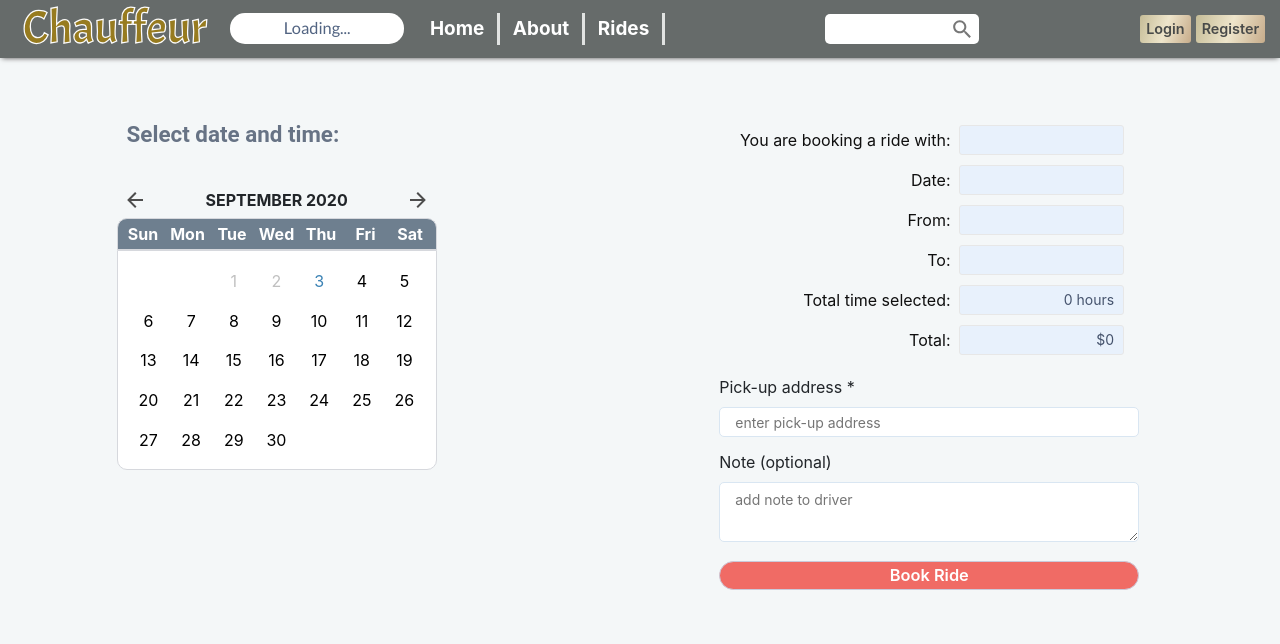
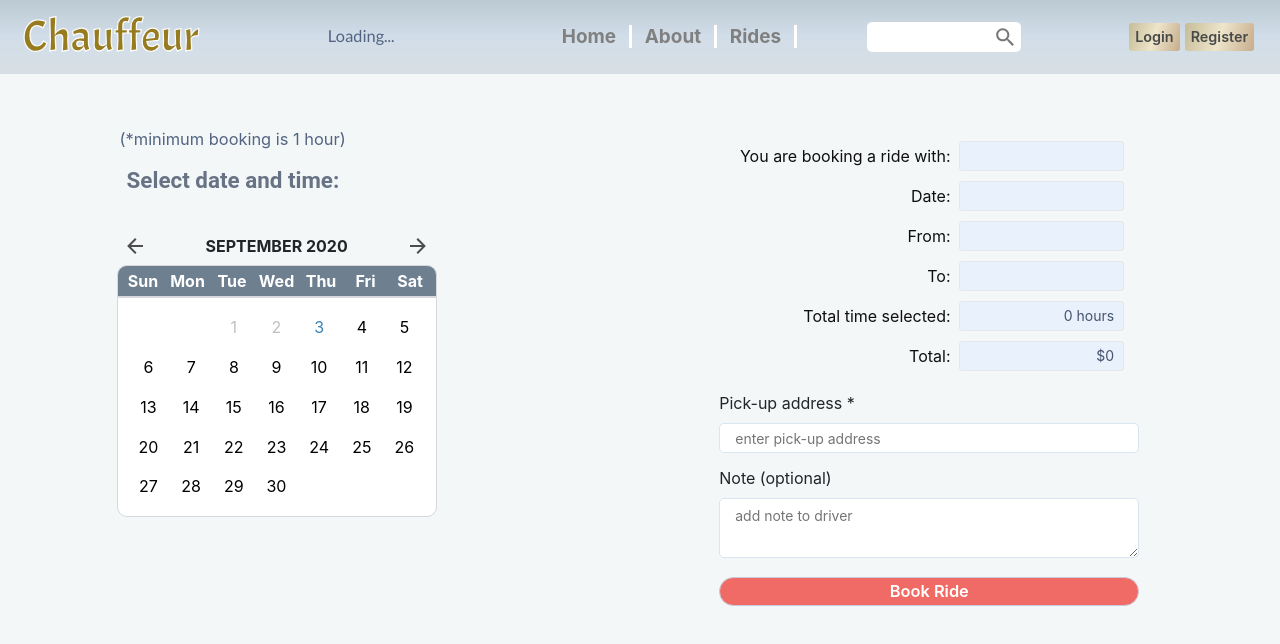
Before and after one commit to ipadurean/BD-frontend, a React (Create React App) app: page /drivers/1 in a window 1280 px wide. Shown: the top 644 px of the page. Built offline with nearby package versions, Linux system fonts and the light colour scheme; no server answers; sample sign-in values are in the browser's storage; a web font is replaced by a local one.

Commit message:
fixed bug in filterDrivers and calendar

```diff
--- a/src/Booking/containers/Calendar.js
+++ b/src/Booking/containers/Calendar.js
@@ -2,11 +2,12 @@ import React, { Component } from 'react';
 import { CalendarBox, CalendarBody, CalendarHeader, Label, DateOuter, DateInner } from '../../styles/StyledCalendar';
 import leftArrow from '../../utils/assets/left-arrow.svg';
 import rightArrow from '../../utils/assets/right-arrow.svg';
-import { Title } from '../../styles/StyledText';
+import { Title, Title3 } from '../../styles/StyledText';
 import { ButtonArrow } from '../../styles/StyledButtons';
 import { WeekContainer } from '../../styles/StyledCalendar';
 import { selectDay } from '../ducks/actions';
 import { connect } from "react-redux";
+import TimeZone from "../../utils/timeZone";
 
 
 class Calendar extends Component {
@@ -70,29 +71,46 @@ class Calendar extends Component {
         </DateOuter>
       )
     }
+    debugger;
     while (day <= monthSize) {
-      daySelected && day === select.getDate() ?
-        daysArr.push(
-          <DateOuter key={day} data-calendar-date={date.setDate(day)}>
+      daySelected && day === select.getDate()
+        ? daysArr.push(
+            <DateOuter
+              key={day}
+              data-calendar-date={TimeZone.toCentral(date.setDate(day))}
+            >
               <DateInner selected>{day}</DateInner>
             </DateOuter>
-        ) :
-        day === new Date().getDate() && new Date().getMonth() === date.getMonth() ?
-          daysArr.push(
-            <DateOuter key={day} data-calendar-date={date.setDate(day)}>
-              <DateInner today className='active'>{day}</DateInner>
-            </DateOuter>) :
-          date.setDate(day) < new Date().getTime() ?
-            daysArr.push(
-              <DateOuter key={day} data-calendar-date={date.setDate(day)}>
+          )
+        : day === new Date().getDate() &&
+          new Date().getMonth() === date.getMonth()
+        ? daysArr.push(
+            <DateOuter
+              key={day}
+              data-calendar-date={TimeZone.toCentral(date.setDate(day))}
+            >
+              <DateInner today className="active">
+                {day}
+              </DateInner>
+            </DateOuter>
+          )
+        : date.setDate(day) < new Date().getTime()
+        ? daysArr.push(
+            <DateOuter
+              key={day}
+              data-calendar-date={TimeZone.toCentral(date.setDate(day))}
+            >
               <DateInner disabled>{day}</DateInner>
             </DateOuter>
-            ) :
-            daysArr.push(
-              <DateOuter key={day} data-calendar-date={date.setDate(day)}>
-                <DateInner className='active'>{day}</DateInner>
+          )
+        : daysArr.push(
+            <DateOuter
+              key={day}
+              data-calendar-date={TimeZone.toCentral(date.setDate(day))}
+            >
+              <DateInner className="active">{day}</DateInner>
             </DateOuter>
-            )
+          );
       day++
     }
     return daysArr;
@@ -108,6 +126,7 @@ class Calendar extends Component {
 
     return (
       <CalendarBox>
+        <Title3>(*minimum booking is 1 hour)</Title3>
         <Title id="calendar-title">Select date and time: </Title>
         <CalendarHeader>
           <ButtonArrow onClick={this.monthPrev} src={leftArrow} alt="left" />
@@ -127,7 +146,7 @@ class Calendar extends Component {
           {this.createMonth()}
         </CalendarBody>
       </CalendarBox>
-    )
+    );
   }
 }
 
--- a/src/Home/containers/FilterDrivers.js
+++ b/src/Home/containers/FilterDrivers.js
@@ -45,7 +45,7 @@ class FilterDrivers extends Component {
   searchAvailable = () => {
     const { search, sendDate, sendTime, history } = this.props
     const { selectedDate, start, end } = this.props.home
-    const differenceToChicagoTime = (new Date().getTimezoneOffset() - 300) * 60000
+    const differenceToChicagoTime = (300 - new Date().getTimezoneOffset()) * 60000
     const date1 = new Date(selectedDate).setMinutes(start) + differenceToChicagoTime;
     const date2 = new Date(selectedDate).setMinutes(end) + differenceToChicagoTime;
       history.push(`/home/drivers/search?keyword=${this.state.filter}&from=${date1}&to=${date2}`)
--- a/src/Home/style.css
+++ b/src/Home/style.css
@@ -39,8 +39,6 @@
   width: 90vw;
   margin: 5vh 5vw;
   padding: 1%;
-  background-color: rgb(240, 240, 240);
-  border: 3px solid white;
   border-radius: 5px;
   box-shadow: 0px 6px 11px -4px rgba(0,0,0,0.2),
               0px 9px 15px 3px rgba(0,0,0,0.14),
--- a/src/Main/containers/NavBar.js
+++ b/src/Main/containers/NavBar.js
@@ -53,25 +53,55 @@ class NavBar extends Component {
         <StyledNav>
           <FlexRow>
             <Header />
-            <span style={{ 'width': '200px' }}>
-              {loading ?
-                <StyledWelcome>Loading...</StyledWelcome> :
-                <StyledWelcome>Welcome <b>{user.username}</b> !</StyledWelcome>}
+            <span style={{ minWidth: "calc(100px + 3vw)" }}>
+              {loading ? (
+                <StyledWelcome>Loading...</StyledWelcome>
+              ) : (
+                <StyledWelcome>
+                  <span>Welcome</span>
+                  &nbsp;
+                  <b> {user.username} </b>!
+                </StyledWelcome>
+              )}
             </span>
+            <span style={{ width: "calc(200px + 1vw)" }}>
               <NavItem href="/home">Home</NavItem>
               <NavItem href="/about">About</NavItem>
               <NavItem href="/rides/current">Rides</NavItem>
+            </span>
             <div className="search-drivers">
               <Input2 onChange={this.handleChange} type="text" ref="input" />
-                  <img src={search} alt='search' onClick={this.handleClick} style={{ 'outline': 'none' }} />
+              <img
+                src={search}
+                alt="search"
+                onClick={this.handleClick}
+                style={{ outline: "none" }}
+              />
             </div>
-              {authorized ?
-              <Button1 onClick={this.logout} id="logout" style={{ 'outline': 'none' }}>Logout</Button1> :
+            <div className="logInOut">
+              {authorized ? (
+                <Button1
+                  onClick={this.logout}
+                  id="logout"
+                  style={{ outline: "none" }}
+                >
+                  Logout
+                </Button1>
+              ) : (
                 <>
-                <a href="/login"><Button1 id="login" style={{ 'outline': 'none' }}>Login</Button1></a>
-                <a href="/register"><Button1 id="register" style={{ 'outline': 'none' }}>Register</Button1></a>
+                  <a href="/login">
+                    <Button1 id="login" style={{ outline: "none" }}>
+                      Login
+                    </Button1>
+                  </a>
+                  <a href="/register">
+                    <Button1 id="register" style={{ outline: "none" }}>
+                      Register
+                    </Button1>
+                  </a>
                 </>
-              }
+              )}
+            </div>
           </FlexRow>
         </StyledNav>
       );
--- a/src/Main/style.css
+++ b/src/Main/style.css
@@ -2,7 +2,7 @@
 .search-drivers {
   display: flex;
   flex-direction: row;
-  margin: 0 auto;
+  margin: 0 5px;
   background-color: white;
   border-radius: 5px;
   max-height: 30px;
@@ -56,3 +56,9 @@
 #search-box {
   width: calc(100px + 5vw)
 }
+
+.logInOut {
+  display: flex;
+  align-items: flex-end;
+  min-width: 140px;
+}
--- a/src/styles/StyledCalendar.js
+++ b/src/styles/StyledCalendar.js
@@ -19,7 +19,7 @@ export const CalendarBoxSmall = styled.div`
   max-height: 240px;
   max-width: 240px;
   position: absolute;
-  top: calc(48px + 9vh + 4.8vw);
+  top: calc(48px + 11vh + 4.8vw);
   z-index: 1;
 `
 
--- a/src/styles/StyledContainers.js
+++ b/src/styles/StyledContainers.js
@@ -12,7 +12,7 @@ export const StyledContainer = styled.div`
   background-color: rgb(244, 247, 248);
   min-height: 100vh;
   min-width: 100vw;
-  padding-top: calc(4vh + 2vw);
+  padding-top: calc(6vh + 2vw);
 `
 
 export const StyledContainer2 = styled.div`
@@ -162,8 +162,12 @@ export const FixedContainer2 = styled.div`
   animation-name: ${fadeIn};
   animation-duration: 1s;
   padding: 3%;
-  background-color: #faf9f7;
-  border: 5px solid #bab6ab;
+  background-image: linear-gradient(
+    to bottom,
+    #ededed 10%,
+    #fafafa 50%,
+    #e8e8e8 90%
+  );
   width: 80vw;
   height: calc(40vh + 20vw);
   top: 10vh;
@@ -173,8 +177,7 @@ export const FixedContainer2 = styled.div`
   border-radius: 5px;
   overflow: hidden;
   z-index: 2;
-  box-shadow: 0px 11px 15px -7px rgba(0,0,0,0.2),
-              0px 24px 38px 3px rgba(0,0,0,0.14),
-              0px 9px 46px 8px rgba(0,0,0,0.12);
+  box-shadow: 0px 11px 15px -7px rgba(0, 0, 0, 0.2),
+    0px 24px 38px 3px rgba(0, 0, 0, 0.14), 0px 9px 46px 8px rgba(0, 0, 0, 0.12);
   transition: box-shadow 300ms cubic-bezier(0.4, 0, 0.2, 1) 0ms;
-`
+`;
--- a/src/styles/StyledLogos.js
+++ b/src/styles/StyledLogos.js
@@ -3,7 +3,7 @@ import styled from 'styled-components';
 export const HeaderLogo = styled.div`
   font-family: Acme;
   align-items: left;
-  font-size: calc(8px + 3vw);
+  font-size: calc(6px + 3vw);
   -webkit-text-stroke: 0.1vw rgb(252, 252, 252);
   color:rgb(151, 123, 31);
   margin: 10px;
--- a/src/styles/StyledNav.js
+++ b/src/styles/StyledNav.js
@@ -1,25 +1,29 @@
 import styled from 'styled-components';
 
 export const StyledNav = styled.div`
-  background-color: #666b6a;
-  box-shadow: 0 2px 5px -2px rgb(77, 75, 75);
+  background-image: linear-gradient(
+    to bottom,
+    #b0c1ccd7 0%,
+    #d1dde8 50%,
+    #c8d2dbab 90%
+  );
   position: fixed;
   left: 0;
   right: 0;
   padding: 1vw;
   top: 0;
   z-index: 5;
-  height: calc(4vh + 2vw);
-`
+  height: calc(6vh + 2vw);
+`;
 
 export const NavItem = styled.a`
   font-size: calc(10px + 0.7vw);
   font-weight: 700;
   text-decoration: none;
-  color: white !important;
+  color: gray !important;
   line-height: 32px;
   padding: 0 1vw;
-  border-right: 3px solid #e1e3e2;
+  border-right: 3px solid white;
   cursor: pointer;
   &:hover {
    color: silver !important;
@@ -29,14 +33,11 @@ export const NavItem = styled.a`
 
 export const StyledWelcome = styled.div`
   display: flex;
-  justify-content: space-around;
   font-family: Lato;
   font-size: calc(10px + 0.5vw);
   color: #526482;
   margin: 0 1vw;
-  background-color: white;
   padding: 3px 5px;
-  border-radius: 15px;
 `
 
 export const SideItem = styled.a`
--- a/src/styles/StyledSelect.js
+++ b/src/styles/StyledSelect.js
@@ -29,7 +29,7 @@ export const FakeSelect = styled.div`
 
 export const SelectOptionOuterBox = styled.div`
   position: absolute;
-  top: calc(48px + 9vh + 4.8vw);
+  top: calc(48px + 11vh + 4.8vw);
   max-height: 50vh;
   z-index: 2;
   overflow-y: scroll;
--- a/src/utils/timeZone.js
+++ b/src/utils/timeZone.js
@@ -1,16 +1,29 @@
 export default class TimeZone {
-
-  static toCentralTime(date) {
-    if (date) {
-      let d = new Date(date);
-      const difference = d.getTimezoneOffset() - 300;
-      const minutes = d.getMinutes();
-        d.setMinutes(difference + minutes)
-        const newDate = d.toString().slice(0, 24) + " GMT-0500 (Central Daylight Time)"
-          return newDate
+  static toCentralTime(time) {
+    if (time) {
+      let date = new Date(time);
+      const difference = date.getTimezoneOffset() - 300;
+      const minutes = date.getMinutes();
+      date.setMinutes(difference + minutes);
+      const newDate =
+        date.toString().slice(0, 24) + " GMT-0500 (Central Daylight Time)";
+      return newDate;
     } else {
-      return 'undefined'
+      return "undefined";
     }
   }
 
+  static toCentral(time) {
+    if (time) {
+      let date = new Date(time);
+      const difference = date.getTimezoneOffset() - 300;
+      const minutes = date.getMinutes();
+      date.setMinutes(difference + minutes);
+      const newDate =
+        date.toString().slice(0, 24) + " GMT-0500 (Central Daylight Time)";
+      return new Date(newDate).getTime();
+    } else {
+      return "undefined";
+    }
+  }
 }
```
Lines whose indentation alone changed are shown as unchanged.
